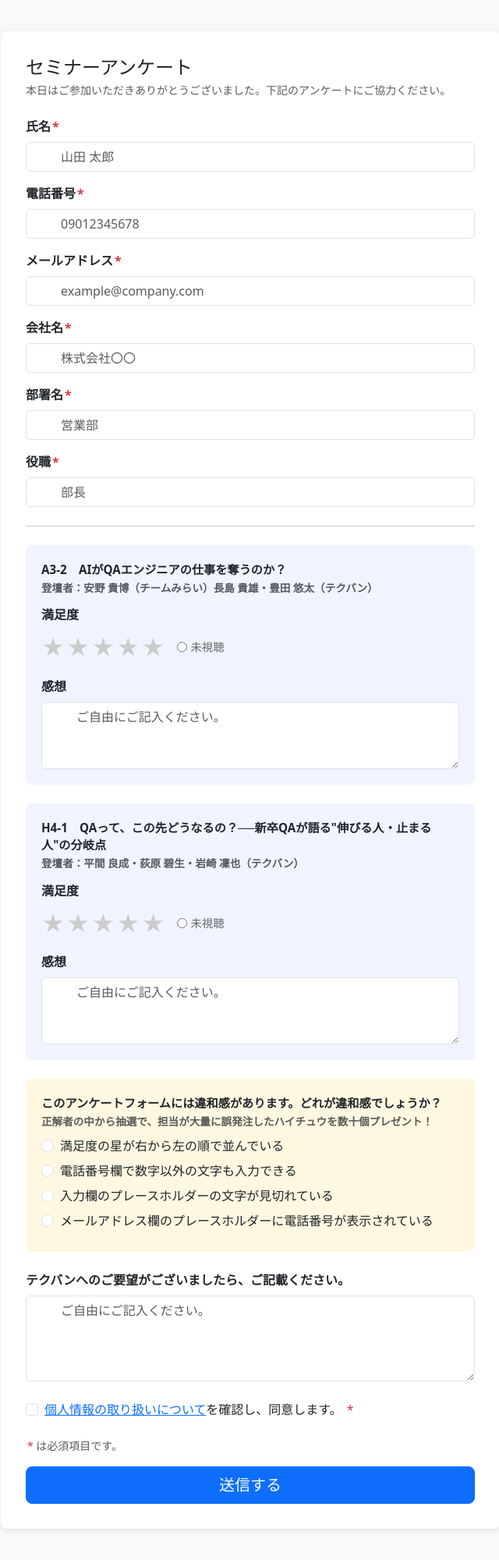
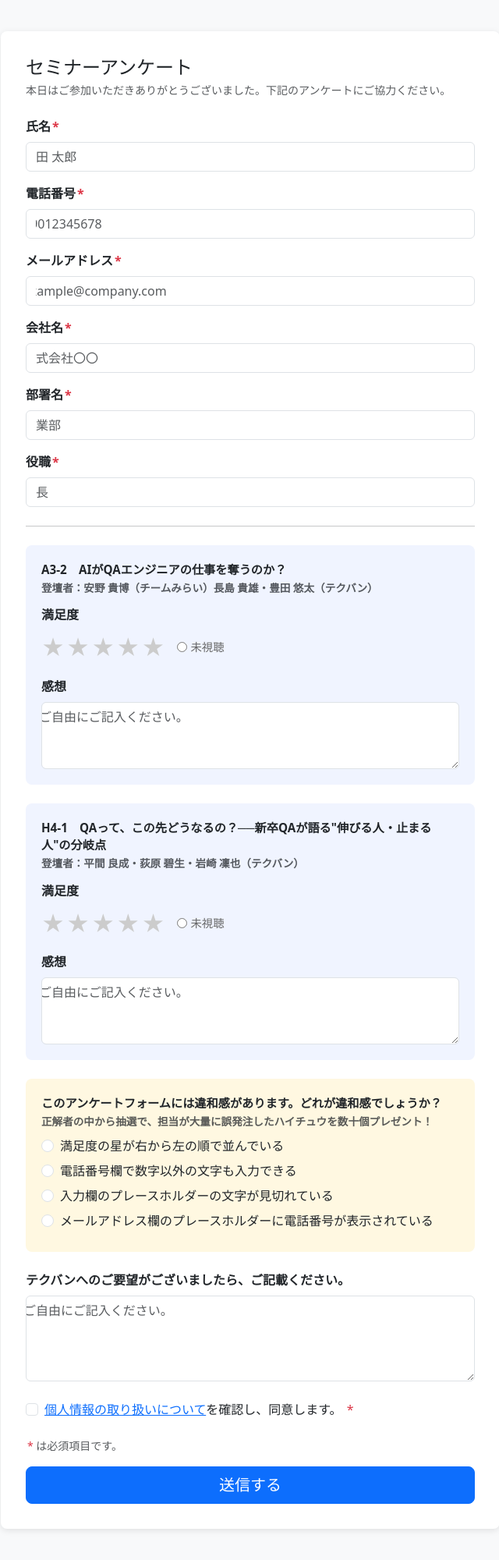
Before and after one commit to Kishi-Satoshi/survey, a Flask app: page / in a window 1280 px wide. Shown: the whole page at 78% size, without its empty margins (319-959 px from the left). Run offline with Flask 3, Linux system fonts and the light colour scheme.

Commit message:
Change text-indent to negative value for left-side placeholder cutoff
https://claude.ai/code/session_01TSXfBYrdznwg9HnJBHLdkV

```diff
--- a/templates/form.html
+++ b/templates/form.html
@@ -16,7 +16,7 @@
       padding: 2rem;
     }
     .required-mark { color: #dc3545; margin-left: 2px; }
-    .form-control { text-indent: 2rem; }
+    .form-control { text-indent: -1rem; }
     .seminar-section {
       background: #f0f4ff;
       border-radius: 8px;
```
